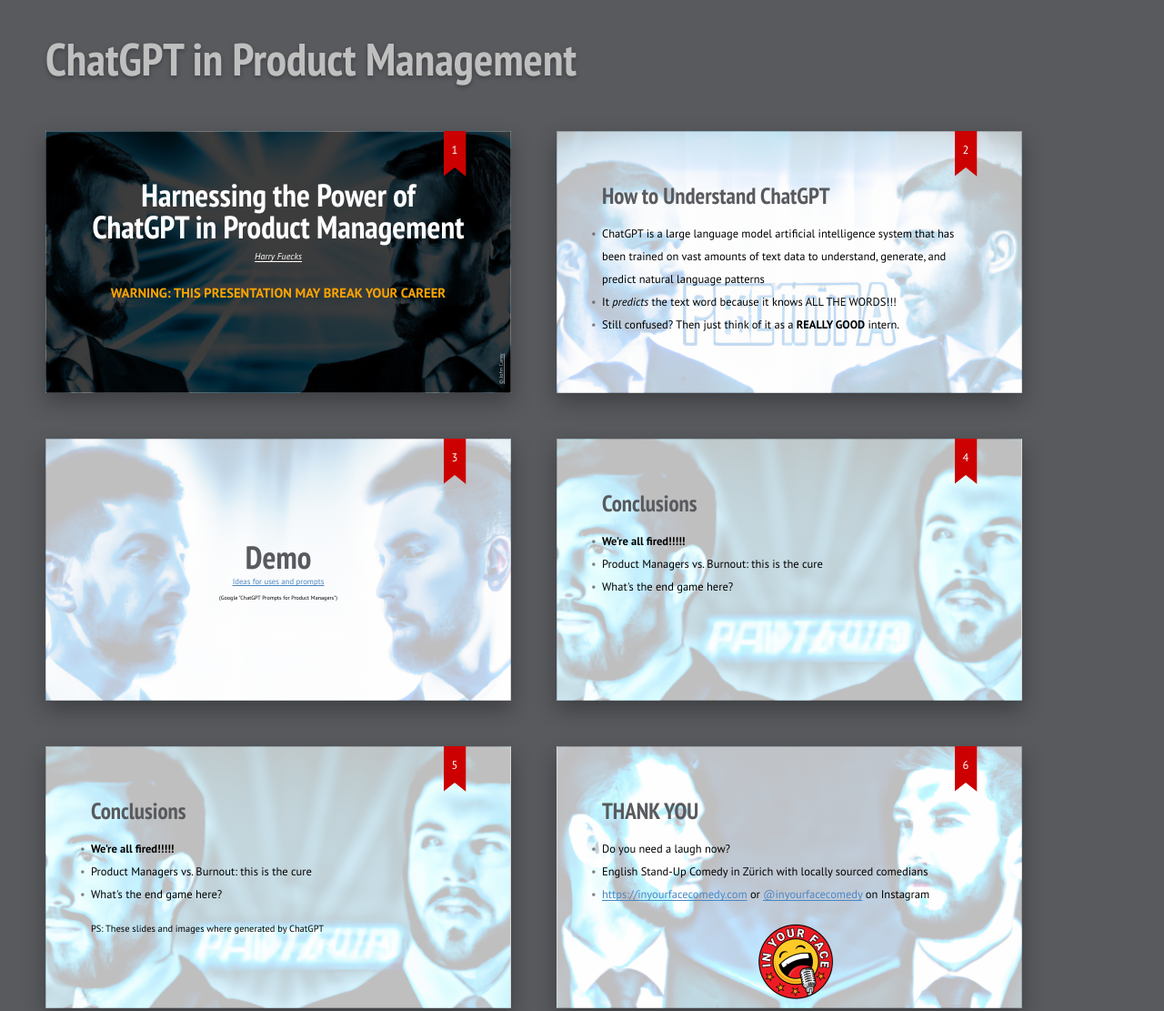
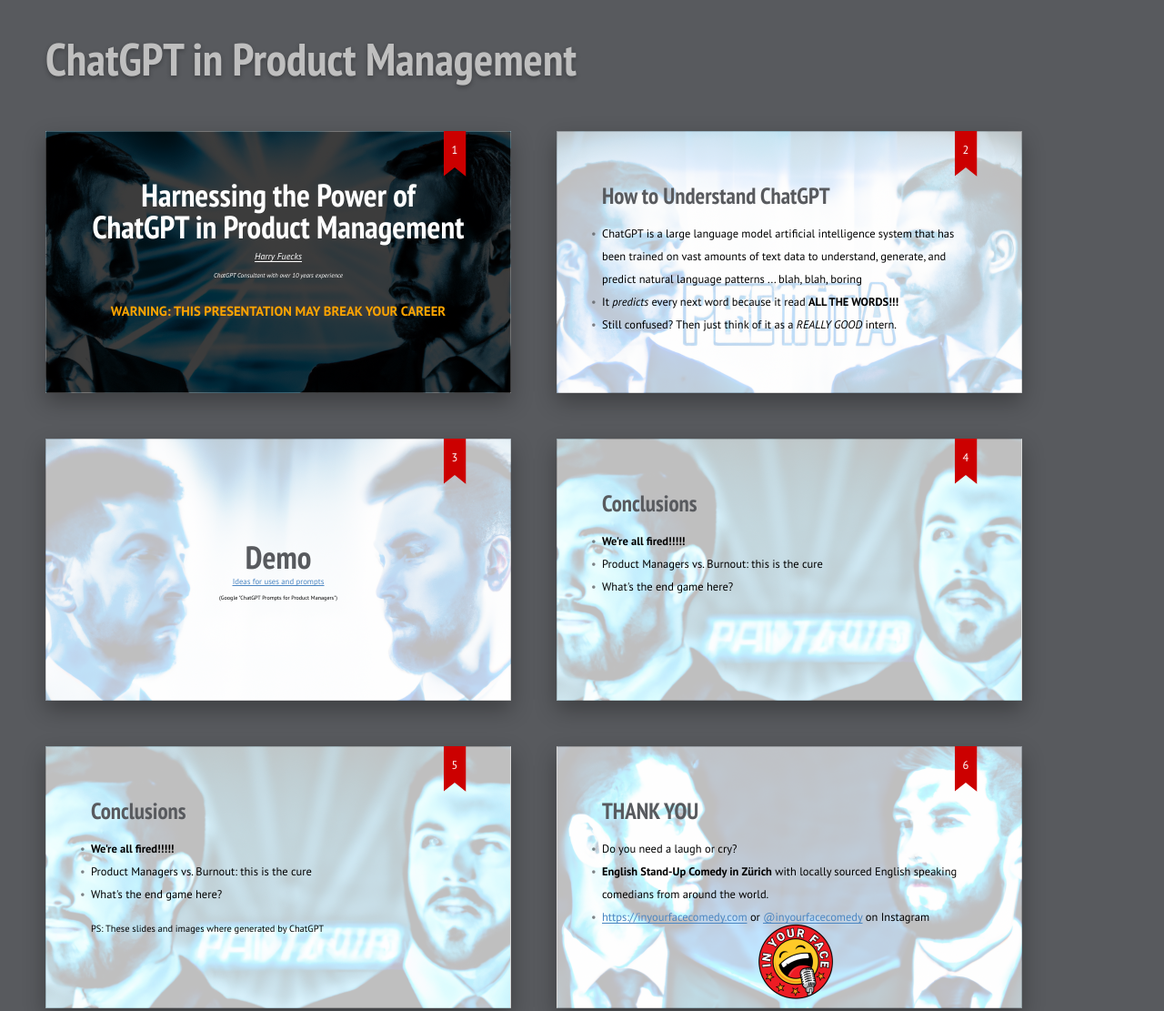
Before and after one commit to harryf/chatgpt-for-pms, a plain HTML site: page index.html in a window 1280 px wide. Shown: the top 1111 px of the page at 91% size. Drawn offline with Linux system fonts and the light colour scheme.

Commit message:
Further tweaks

```diff
--- a/index.html
+++ b/index.html
@@ -22,12 +22,15 @@
 
     <section class="slide" id="cover">
         <h2>Harnessing the Power of ChatGPT in Product Management</h2>
-        <p><a href="https://instagram.com/harryf.cks">Harry Fuecks</a></p>
+        <p><a href="https://instagram.com/harryf.cks">Harry Fuecks</a>
+          <br/>
+          <span style="text-align: center; font-size:70%">ChatGPT Consultant with over 10 years experience</span>
+        </p>
         <h3>WARNING: THIS PRESENTATION MAY BREAK YOUR CAREER</h3>
         <figure>
             <img class="cover" src="pictures/Slide_1.png" alt="Harnessing the Power of ChatGPT in Product Management Slide 1">
             <figcaption class="copyright right white">
-                <a href="https://fiftyfootshadows.net">© John Carey</a>
+                <!--  -->
             </figcaption>
         </figure>
         <style>
@@ -65,9 +68,9 @@
       <img class="cover" src="pictures/Slide_2.png" alt="Harnessing the Power of ChatGPT in Product Management Slide 2">
       <h2>How to Understand ChatGPT</h2>
       <ul>
-        <li>ChatGPT is a large language model artificial intelligence system that has been trained on vast amounts of text data to understand, generate, and predict natural language patterns</li>
-        <li>It <em>predicts</em> the text word because it knows ALL THE WORDS!!!</li>
-        <li>Still confused? Then just think of it as a <strong>REALLY GOOD</strong> intern.</li>
+        <li>ChatGPT is a large language model artificial intelligence system that has been trained on vast amounts of text data to understand, generate, and predict natural language patterns ... blah, blah, boring</li>
+        <li>It <em>predicts</em> every next word because it read <strong>ALL THE WORDS!!!</strong></li>
+        <li>Still confused? Then just think of it as a <em>REALLY GOOD</em> intern.</li>
       </ul>
       </section>
 
@@ -108,8 +111,8 @@
         <img class="cover" src="pictures/Slide_5.png" alt="Harnessing the Power of ChatGPT in Product Management Slide 5">
         <h2>THANK YOU</h2>
         <ul>
-          <li>Do you need a laugh now?</li>
-          <li>English Stand-Up Comedy in Zürich with locally sourced comedians</li>
+          <li>Do you need a laugh or cry?</li>
+          <li><strong>English Stand-Up Comedy in Zürich</strong> with locally sourced English speaking comedians from around the world.</li>
           <li><a href="https://inyourfacecomedy.com">https://inyourfacecomedy.com</a> or <a href="https://www.instagram.com/inyourfacecomedy/">@inyourfacecomedy</a> on Instagram</li>
         </ul>
       </section>
```
